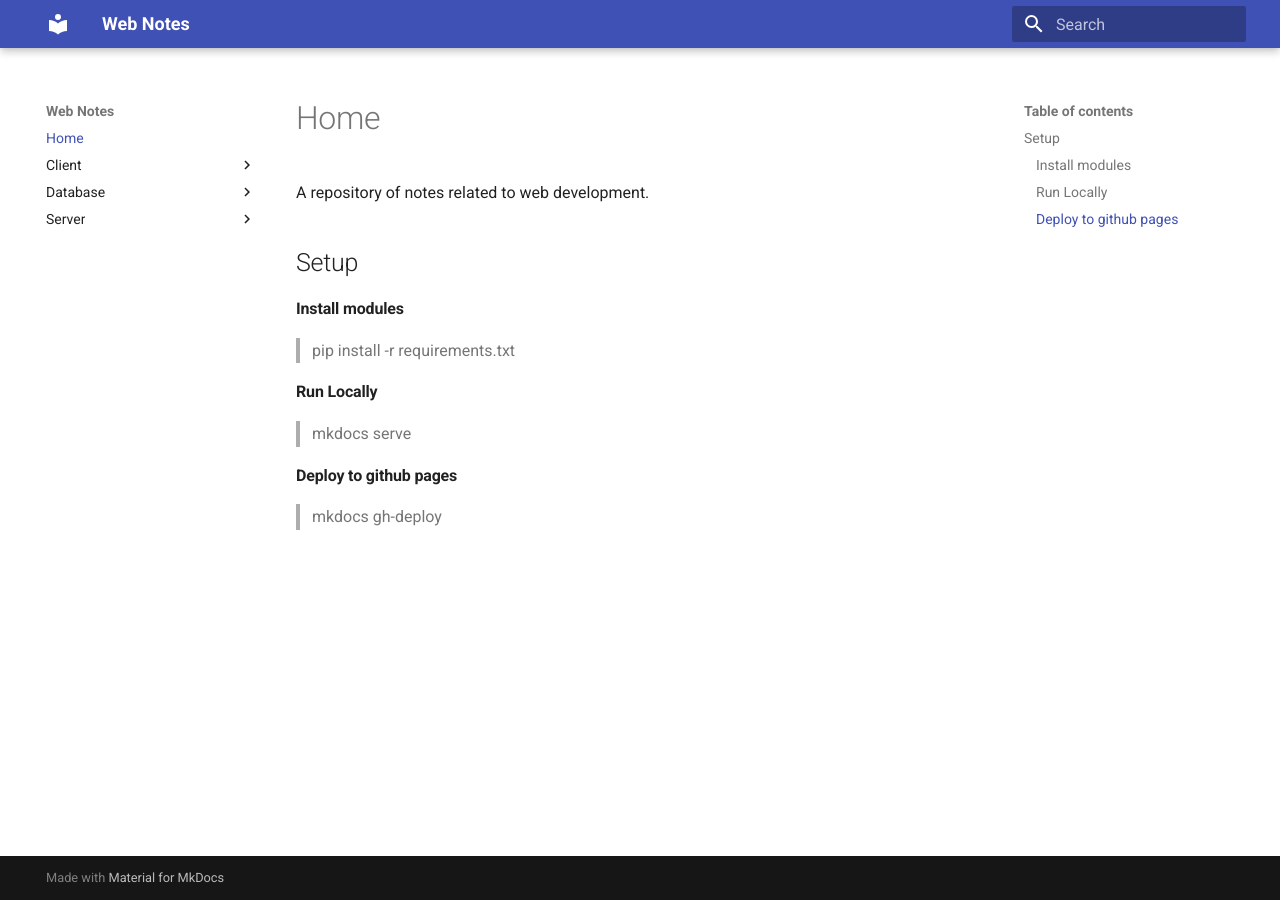
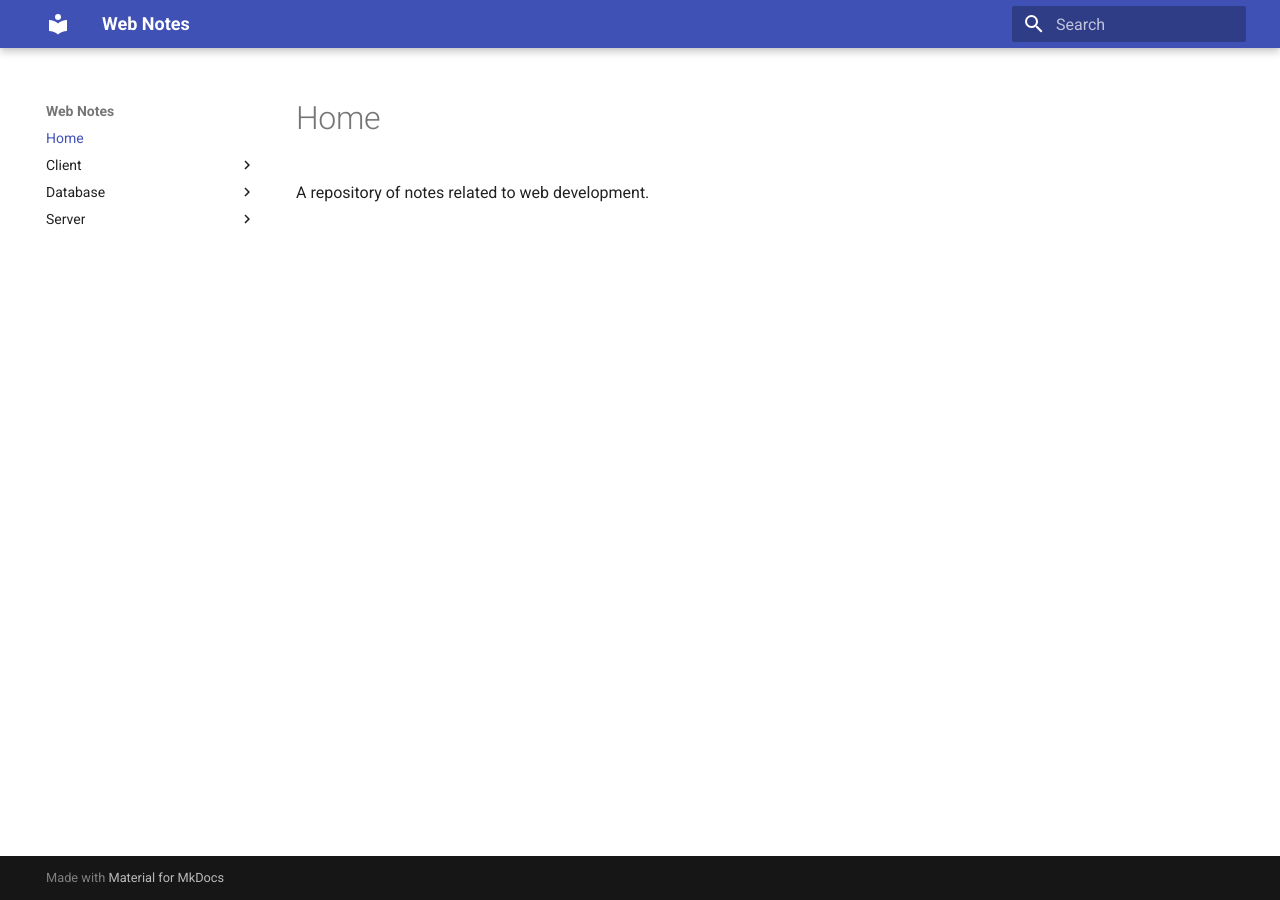
Before and after one commit to esgameco/WebNotes, an MkDocs documentation site: the page built from docs/index.md, in a window 1280 px wide. Built offline with MkDocs 1.6.1 and Material for MkDocs 9.7.7, drawn with Linux system fonts in a browser that asks for light colours.

Commit message:
Testing GitHub Actions

```diff
--- a/docs/index.md
+++ b/docs/index.md
@@ -1,15 +1,3 @@
 # Home
 
 A repository of notes related to web development.
-
-## Setup
-
-#### Install modules
-
-> pip install -r requirements.txt
-
-#### Run Locally
-> mkdocs serve
-
-#### Deploy to github pages
-> mkdocs gh-deploy
```
